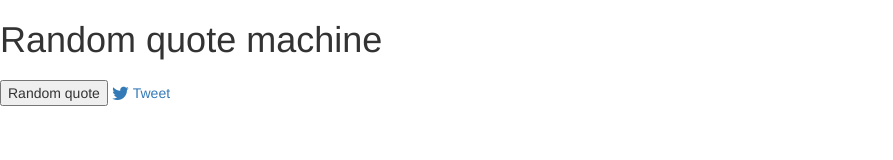
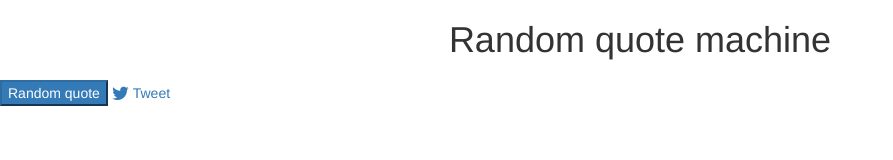
Before and after one commit to bojarmarcin/ajax2, a plain HTML site: page index.html in a window 1280 px wide. Shown: the whole page, without its empty margins (0-893 px from the left). Drawn offline with nearby package versions, Linux system fonts and the light colour scheme; no server answers.

Commit message:
Fix styles

```diff
--- a/index.html
+++ b/index.html
@@ -11,14 +11,14 @@
   <body>
     <main>
     <header>
-        <h1>Random quote machine</h1>
+        <h1 class="text-center">Random quote machine</h1>
     </header>
     <div class="box">
         <h2 class="quote text-center"></h2>
         <h3 class="author text-center"></h3>
     </div>
     <div>
-        <button class="trigger"> Random quote </button>
+        <button class="trigger btn-primary"> Random quote </button>
         <a href="#" target="_blank" class="tweet"><i class="fa fa-lg fa-twitter"></i> Tweet</a>
     </div>
     </main>
```
